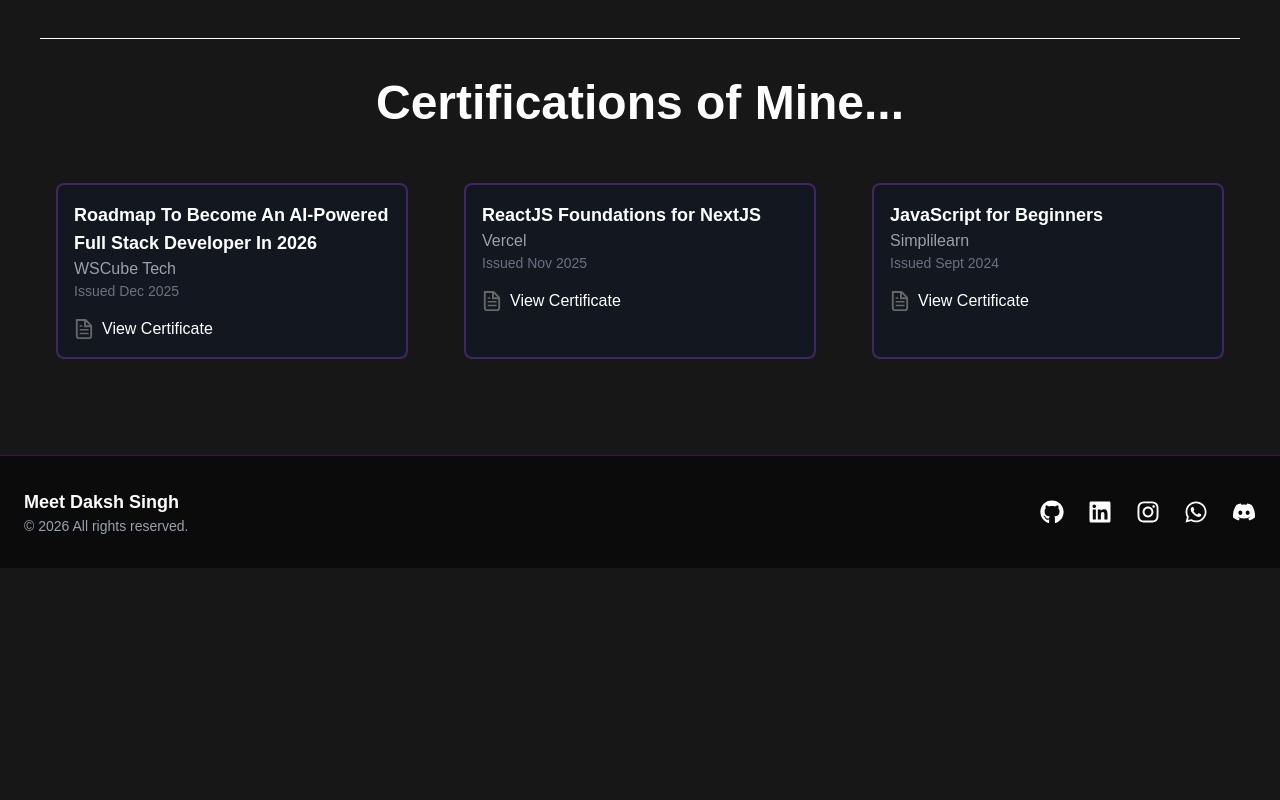
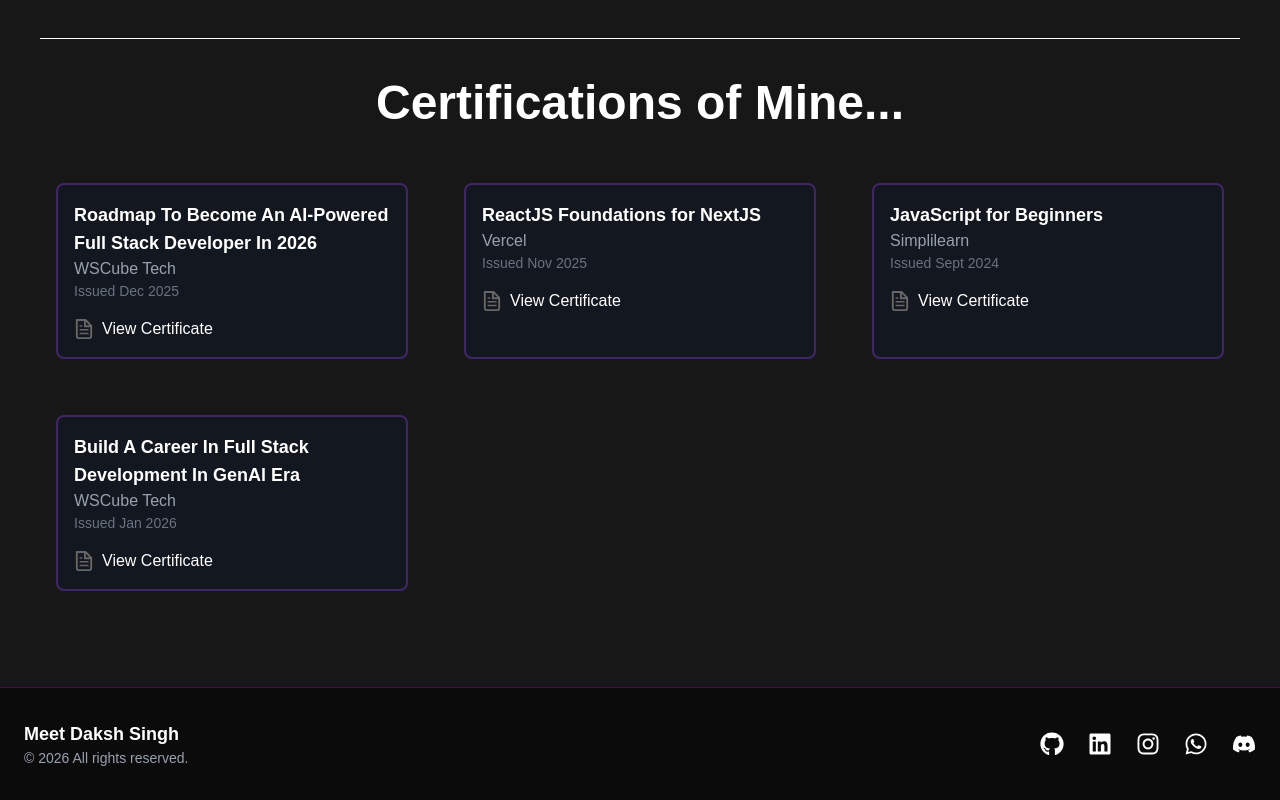
Before and after one commit to DakshSingh-GitHub/PortfolioWebApp, a Next.js app: page /about in a window 1280 px wide. Shown: the part 1419-2219 px from the top of the page. Before the commit the page ends 1987 px from the top, so only its background shows below. Built offline with nearby package versions, Linux system fonts and the light colour scheme.

Commit message:
Minor changes

```diff
--- a/components/pagecomponent/Certificate.tsx
+++ b/components/pagecomponent/Certificate.tsx
@@ -46,7 +46,7 @@
     );
 };
 
-const certificates = [
+const certificates_g1 = [
     {
         title: "Roadmap To Become An AI-Powered Full Stack Developer In 2026",
         issuer: "WSCube Tech",
@@ -65,12 +65,21 @@
         date: "Issued Sept 2024",
         pdfUrl: "https://drive.google.com/file/d/1Iv5KWxPLjKpw2yfK56lKN6iWkrbiFony/view?usp=sharing",
     },
+    {
+        title: "Build A Career In Full Stack Development In GenAl Era",
+        issuer: "WSCube Tech",
+        date: "Issued Jan 2026",
+        pdfUrl: "https://drive.google.com/file/d/1WEWspv9kzgZhPcPRLcr2c9XxXGfkAr5t/view?usp=sharing",
+    },
 ];
+
+
 
 const Certificate: React.FC = () => {
     return (
+        <div className="">
             <div className="grid grid-cols-1 md:grid-cols-2 lg:grid-cols-3 gap-6">
-            {certificates.map((cert, index) => (
+                {certificates_g1.map((cert, index) => (
                     <CertificateCard
                         key={index}
                         title={cert.title}
@@ -80,6 +89,7 @@
                     />
                 ))}
             </div>
+        </div>
     );
 };
 
```
Also changed, not shown: app/practice-codes/page.tsx (line endings or trailing spaces). Lines whose indentation alone changed are shown as unchanged.
